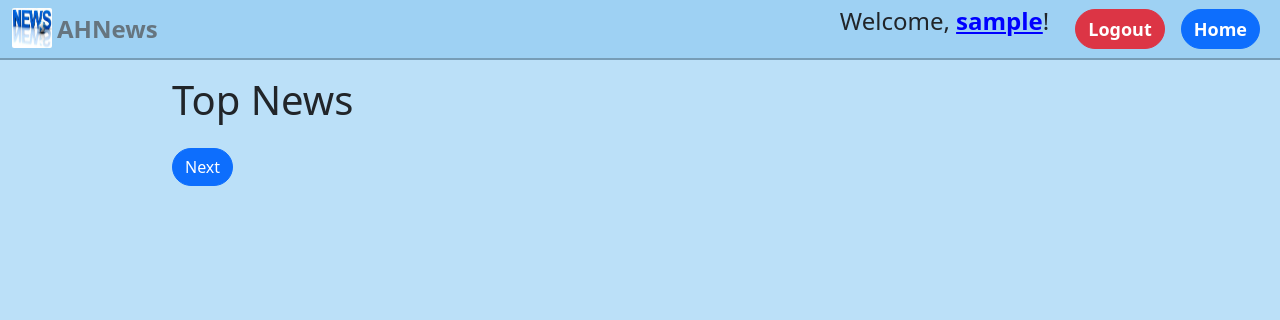
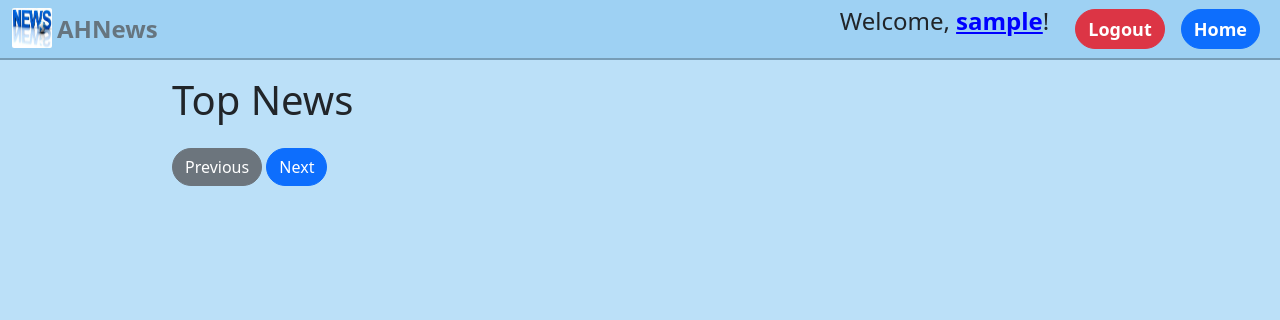
Before and after one commit to herna236/News-site, a Flask app: page /?offset=10&limit=10 in a window 1280 px wide. Shown: the top 320 px of the page. Run offline with Flask 3, Linux system fonts and the light colour scheme; the visitor is signed in with stand-in values (Sample User, id 1); data that the repository does not hold is empty; some libraries are stand-ins or nearby versions.

Commit message:
Update home.html
added previous button

```diff
--- a/templates/home.html
+++ b/templates/home.html
@@ -48,7 +48,12 @@
               </li>
               {% endfor %}
           </ul>
-           <a href="{{ url_for('homepage', offset=offset+limit, limit=limit) }}" class="btn btn-primary mt-3">Next</a>
+            <div class="pagination-buttons mt-3">
+              {% if offset > 0 %}
+            <a href="{{ url_for('homepage', offset=offset-limit, limit=limit) }}" class="btn btn-secondary">Previous</a>
+              {% endif %}
+              <a href="{{ url_for('homepage', offset=offset+limit, limit=limit) }}" class="btn btn-primary">Next</a>
+      </div>
         </div>
       </div>
     </div>
```
